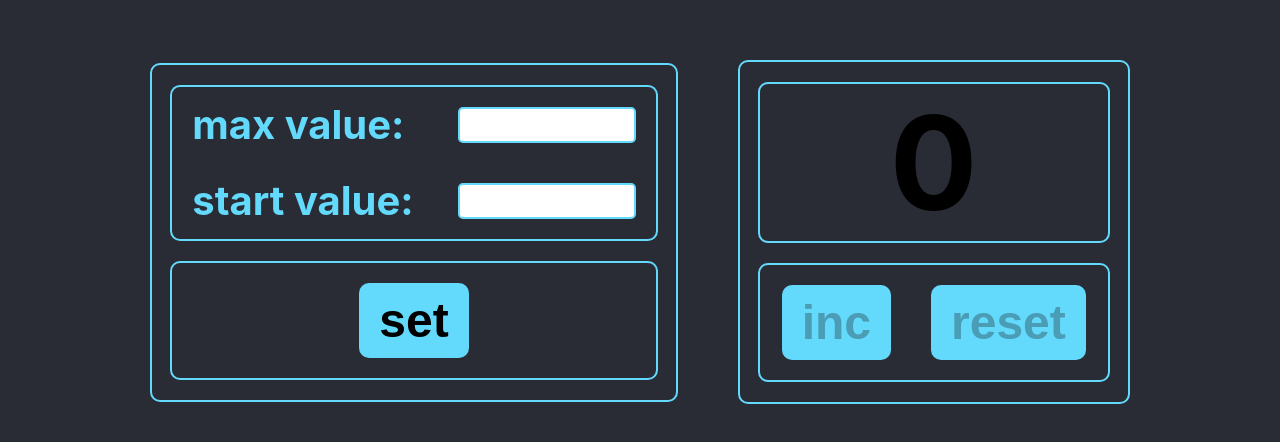
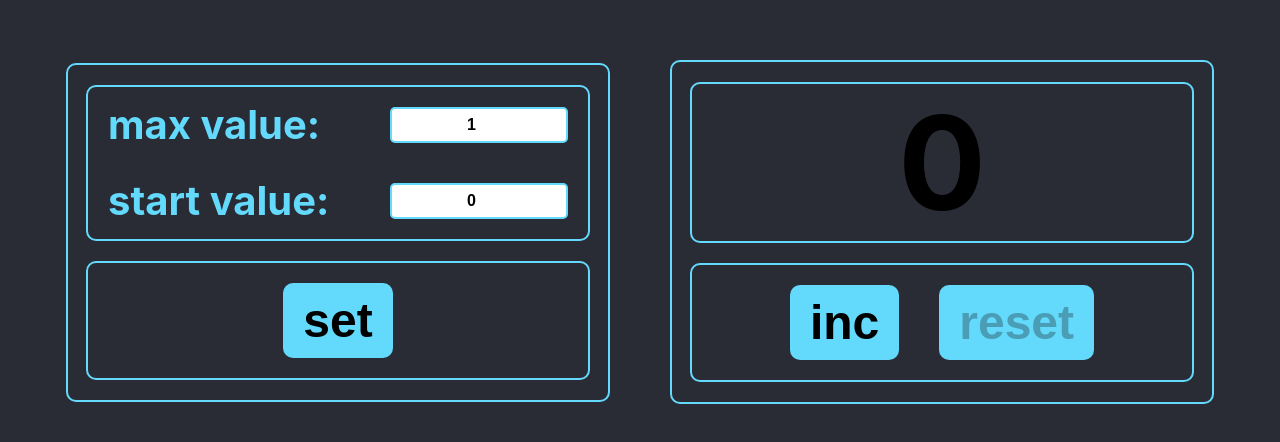
Before and after one commit to Feralwater/exam, a React (Create React App) app: page / in a window 1280 px wide. Shown: the part 168-610 px from the top of the page. Built offline with nearby package versions, Linux system fonts and the light colour scheme.

Commit message:
Add safety from incorrect input

```diff
--- a/src/App.module.css
+++ b/src/App.module.css
@@ -23,6 +23,7 @@
     border-radius: 10px;
     padding: 20px;
     margin: 0 30px;
+    min-width: 500px;
 }
 
 .counter {
--- a/src/App.tsx
+++ b/src/App.tsx
@@ -3,25 +3,25 @@ import s from './App.module.css';
 import Button from "./button/Button";
 import SetValue from "./setValue/SetValue";
 
-let MAXIMUM: string = "0";
-let MINIMUM: string = "0";
+let MAXIMUM: number = 1;
+let MINIMUM: number = 0;
 let disableSet: boolean = false;
 
 function App() {
     const [count, setCount] = useState<number>(0)
-    const [minimum, setMinimum] = useState<string>("")
-    const [maximum, setMaximum] = useState<string>("")
+    const [minimum, setMinimum] = useState<number>(0)
+    const [maximum, setMaximum] = useState<number>(1)
     const incrementCount = () => {
         setCount(prev => prev + 1)
     }
     const resetCount = () => {
         setCount(0)
     }
-    const setMaxValue = (value: string) => {
+    const setMaxValue = (value: number) => {
         setMaximum(value);
         disableSet = false;
     }
-    const setStartValue = (value: string) => {
+    const setStartValue = (value: number) => {
         setMinimum(value);
         disableSet = false;
     }
@@ -29,7 +29,7 @@ function App() {
     const setValue = () => {
         MAXIMUM = maximum;
         MINIMUM = minimum;
-        setCount(+minimum);
+        setCount(minimum);
         disableSet = true;
         return {
             MAXIMUM,
@@ -39,24 +39,36 @@ function App() {
 
     return (
         <div className={s.App}>
-
             <div className={s.counter_container}>
                 <div className={s.display}>
-                    <SetValue onChange={setMaxValue} value={maximum}>max value</SetValue>
-                    <SetValue onChange={setStartValue} value={minimum}>start value</SetValue>
+                    <SetValue onChange={setMaxValue}
+                              value={maximum}
+                              className={+minimum >= maximum ? "redInput" : "input"}
+                    >max value</SetValue>
+                    <SetValue onChange={setStartValue}
+                              value={minimum}
+                              className={minimum >= maximum ? "redInput" : "input"}
+                    >start value</SetValue>
                 </div>
                 <div className={s.buttons_container}>
-                    <Button onClick={setValue} disabled={disableSet}>set</Button>
+                    <Button onClick={setValue}
+                            disabled={disableSet || minimum >= maximum}
+                    >set</Button>
                 </div>
             </div>
 
             <div className={s.counter_container}>
                 <div className={s.display}>
-                    <div className={count === +MAXIMUM && count > 0 ? s.counter + " " + s.red : s.counter}>{count}</div>
+                    <div className={count === MAXIMUM && count > 0 ? s.counter + " " + s.red : s.counter}
+                    >{count}</div>
                 </div>
                 <div className={s.buttons_container}>
-                    <Button onClick={incrementCount} disabled={count === +MAXIMUM}>inc</Button>
-                    <Button onClick={resetCount} disabled={count === +MINIMUM}>reset</Button>
+                    <Button onClick={incrementCount}
+                            disabled={count === MAXIMUM}
+                    >inc</Button>
+                    <Button onClick={resetCount}
+                            disabled={count === MINIMUM}
+                    >reset</Button>
                 </div>
             </div>
         </div>
--- a/src/setValue/SetValue.module.css
+++ b/src/setValue/SetValue.module.css
@@ -10,7 +10,8 @@
     font-weight: bold;
     padding: 0 20px;
 }
-.input{
+
+.input, .redInput {
     outline: none;
     border: 2px solid #63dafc;
     border-radius: 5px;
@@ -21,3 +22,8 @@
     font-size: 16px;
     width: 170px;
 }
+
+.redInput {
+    border: 2px solid #f11545;
+    background-color: #e76c87;
+}
--- a/src/setValue/SetValue.tsx
+++ b/src/setValue/SetValue.tsx
@@ -2,19 +2,22 @@ import React from 'react';
 import s from "./SetValue.module.css"
 
 type PropsInputType = {
-    onChange: (value: string) => void
-    value: string
+    onChange: (value: number) => void
+    value: number
+    className: string
 }
 
-const SetValue: React.FC<PropsInputType> = ({children, value, onChange}) => {
+const SetValue: React.FC<PropsInputType> = (
+    {children, value, onChange, className}
+) => {
     return (
         <div className={s.container}>
             <div className={s.text}>{children}:</div>
             <input
-                className={s.input}
+                className={s[className]}
                 type="number"
                 value={value}
-                onChange={(e) => onChange(e.currentTarget.value)}
+                onChange={(e) => onChange(+e.currentTarget.value)}
             />
         </div>
     );
```
